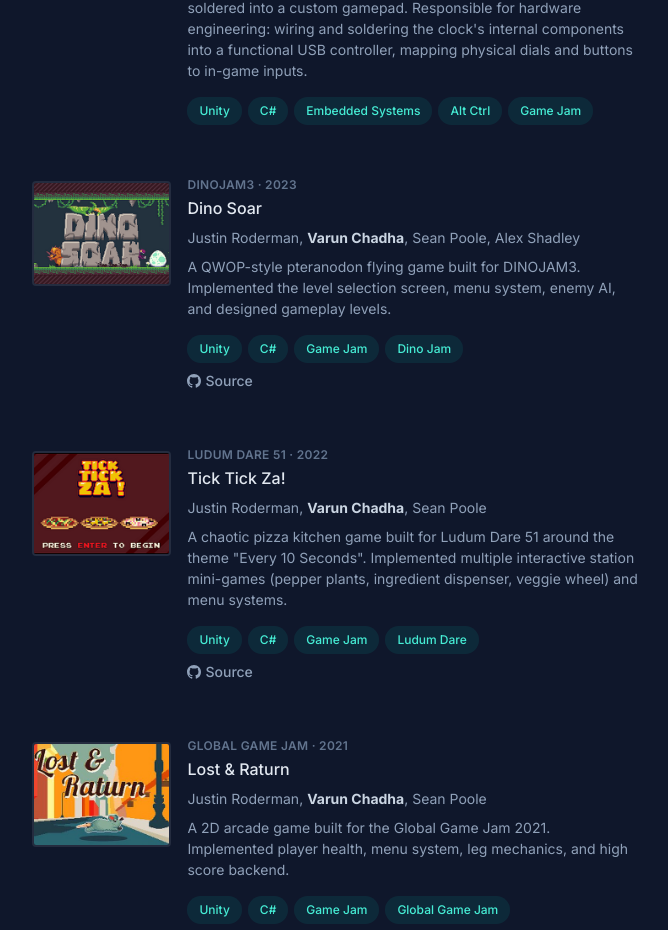
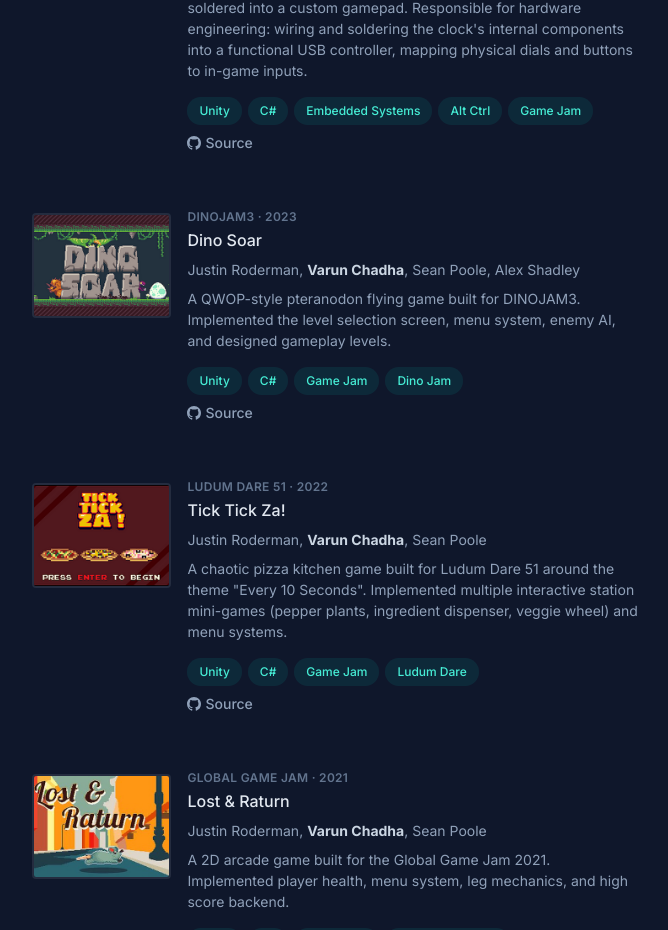
Before and after one commit to vchadha/portfolio, a Next.js app: page / in a window 1280 px wide. Shown: the part 3097-4027 px from the top of the page, without its empty margins (593-1261 px from the left). Built offline with nearby package versions, Linux system fonts and the light colour scheme.

Commit message:
Add source for final hour

```diff
--- a/src/data/games.ts
+++ b/src/data/games.ts
@@ -61,6 +61,7 @@
   {
     title: "The Final Hour",
     url: "https://clayxavier.itch.io/the-final-hour",
+    repo: "https://github.com/justinro-underscore/MadeAtMade2025",
     image: "/images/games/the-final-hour.jpg",
     imageAspect: "cover",
     jam: "MADE @ THE MADE · 2025",
```
